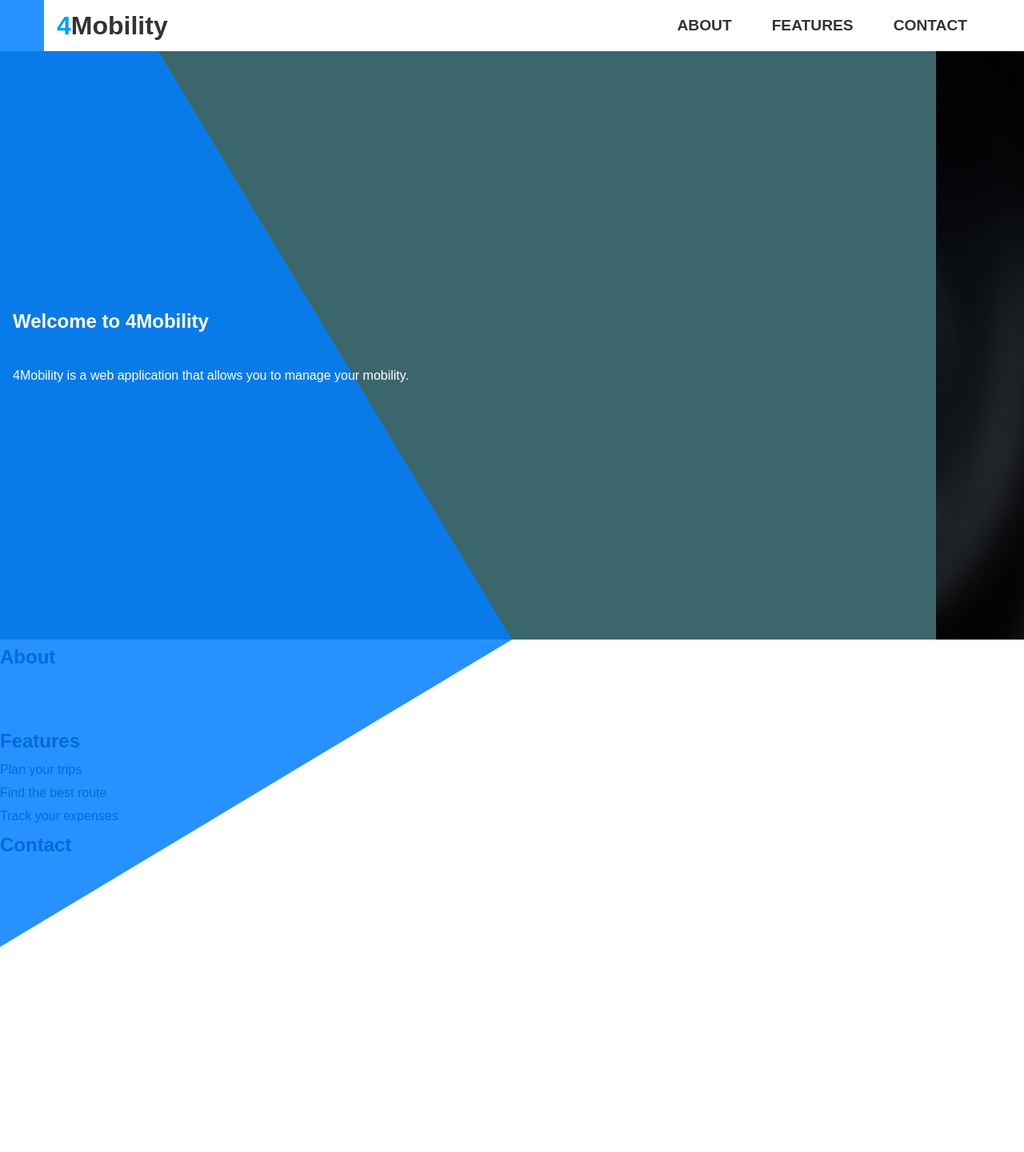
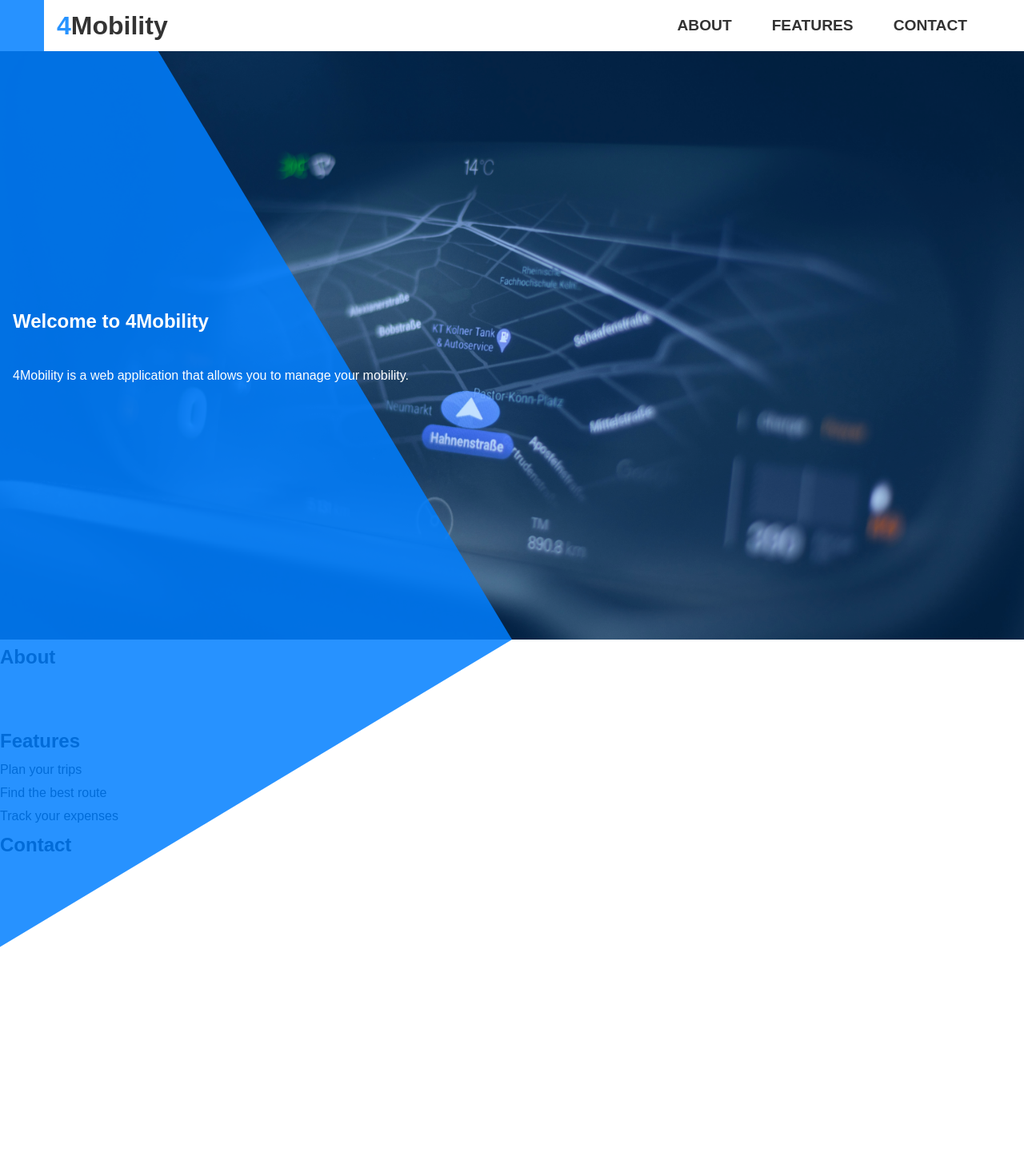
Before and after one commit to kiddingmz/4Mobility, a Django app: page / in a window 1280 px wide. Shown: the top 1441 px of the page at 80% size. Run offline with Django 5.2, Linux system fonts and the light colour scheme.

Commit message:
CHORE: I'm making improves the landingpage

```diff
--- a/frontend/landingpages/static/styles/style.css
+++ b/frontend/landingpages/static/styles/style.css
@@ -10,6 +10,7 @@
 /* This is the global font for the landing pages. */
 :root {
     --primary-color:  #00a0f0;
+    --primary-s-color: #007FFFD8;
     --secondary-color: #fff;
     --tertiary-color: #e8eaed;
     --quaternary-color: #152e44;
@@ -58,7 +59,7 @@
 }
 
 .txt-blue {
-    color: var(--primary-color);
+    color: var(--primary-s-color);
 }
 
 .sub-header ul {
@@ -75,7 +76,7 @@
 }
 
 .sub-header a:hover {
-    color: var(--primary-color);
+    color: var(--primary-s-color);
     transition: 0.3s ease all ;
 }
 
@@ -104,16 +105,14 @@
 
 .sub-banner-content {
     width: 100%;
-    max-width: 1170px;
     height: 100%;
     display: flex;
     flex-direction: column;
     justify-content: center;
-    background-color: #3B666B;
+    background-color: #007FFF3D;
 }
 
 .sub-banner-content-2 {
-    width: 100%;
     position: relative;
     background: #007FFFD8;
     -webkit-transform-origin: 100% 100%;
```
